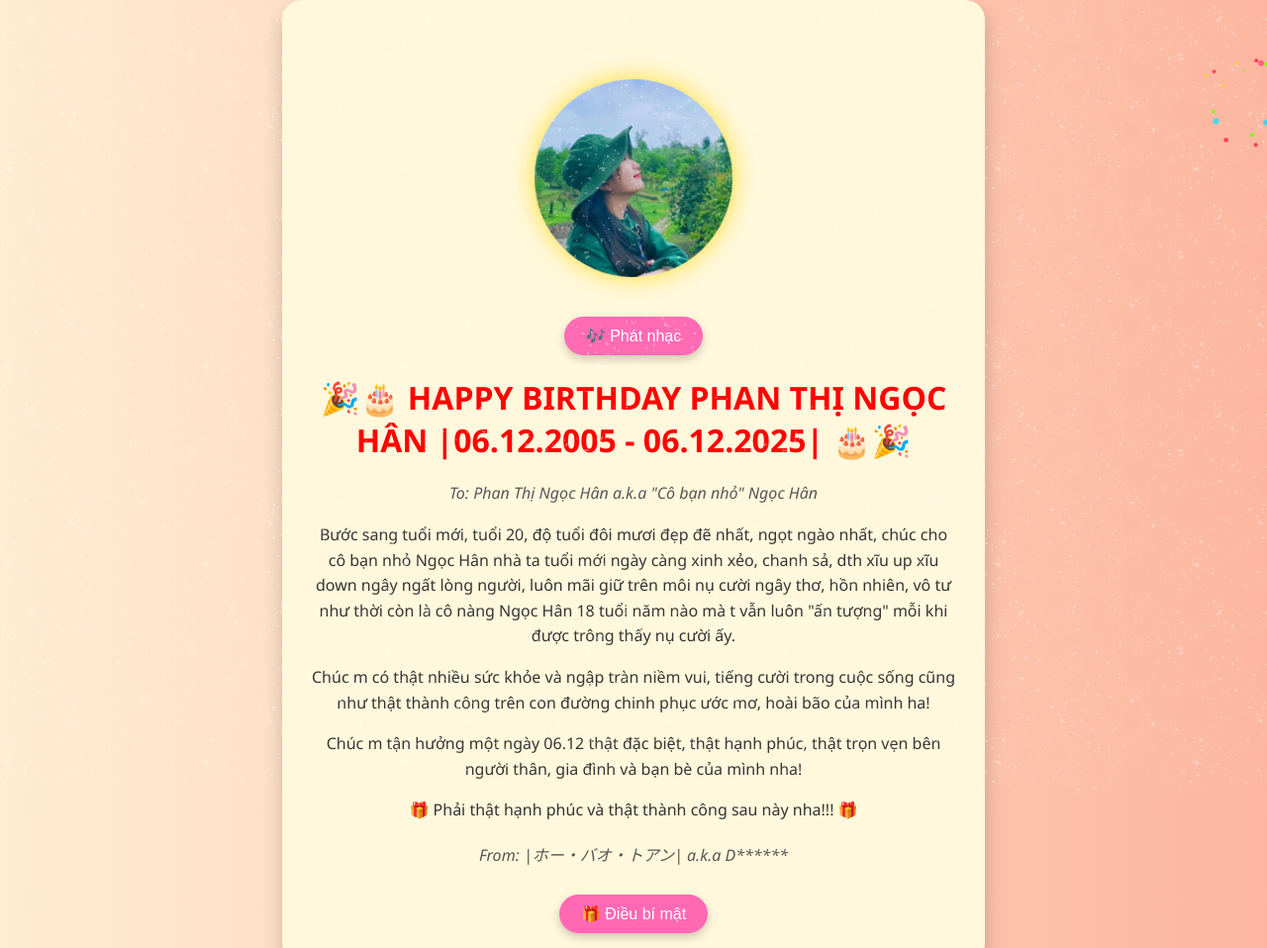
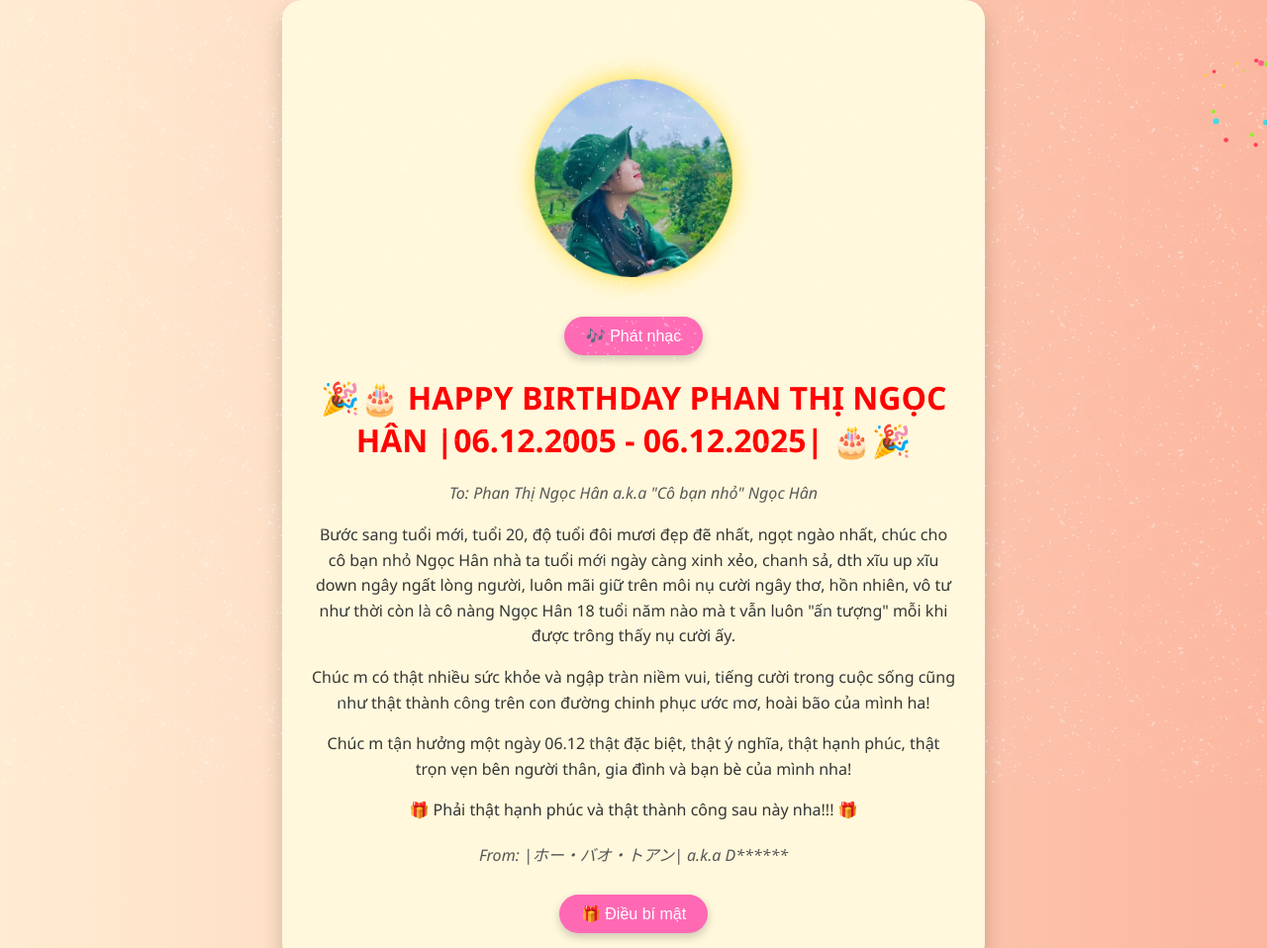
Before and after one commit to HoBaoToan1402/HPBD_PTNH_06122005, a plain HTML site: page index.html in a window 1280 px wide. Shown: the top 958 px of the page at 99% size. Drawn offline with Linux system fonts and the light colour scheme.

Commit message:
cap nhat loi chuc

```diff
--- a/index.html
+++ b/index.html
@@ -19,7 +19,7 @@
         <p class="signature"> To: Phan Thị Ngọc Hân a.k.a "Cô bạn nhỏ" Ngọc Hân </p>
         <p>Bước sang tuổi mới, tuổi 20, độ tuổi đôi mươi đẹp đẽ nhất, ngọt ngào nhất, chúc cho cô bạn nhỏ Ngọc Hân nhà ta tuổi mới ngày càng xinh xẻo, chanh sả, dth xĩu up xĩu down ngây ngất lòng người, luôn mãi giữ trên môi nụ cười ngây thơ, hồn nhiên, vô tư như thời còn là cô nàng Ngọc Hân 18 tuổi năm nào mà t vẫn luôn "ấn tượng" mỗi khi được trông thấy nụ cười ấy.</p>
         <p>Chúc m có thật nhiều sức khỏe và ngập tràn niềm vui, tiếng cười trong cuộc sống cũng như thật thành công trên con đường chinh phục ước mơ, hoài bão của mình ha! </p>
-        <p>Chúc m tận hưởng một ngày 06.12 thật đặc biệt, thật hạnh phúc, thật trọn vẹn bên người thân, gia đình và bạn bè của mình nha!</p>
+        <p>Chúc m tận hưởng một ngày 06.12 thật đặc biệt, thật ý nghĩa, thật hạnh phúc, thật trọn vẹn bên người thân, gia đình và bạn bè của mình nha!</p>
         <p>🎁 Phải thật hạnh phúc và thật thành công sau này nha!!! 🎁</p>
         <p class="signature">From: |ホー・バオ・トアン| a.k.a D******</p>
         <div class="secret-container">
```
